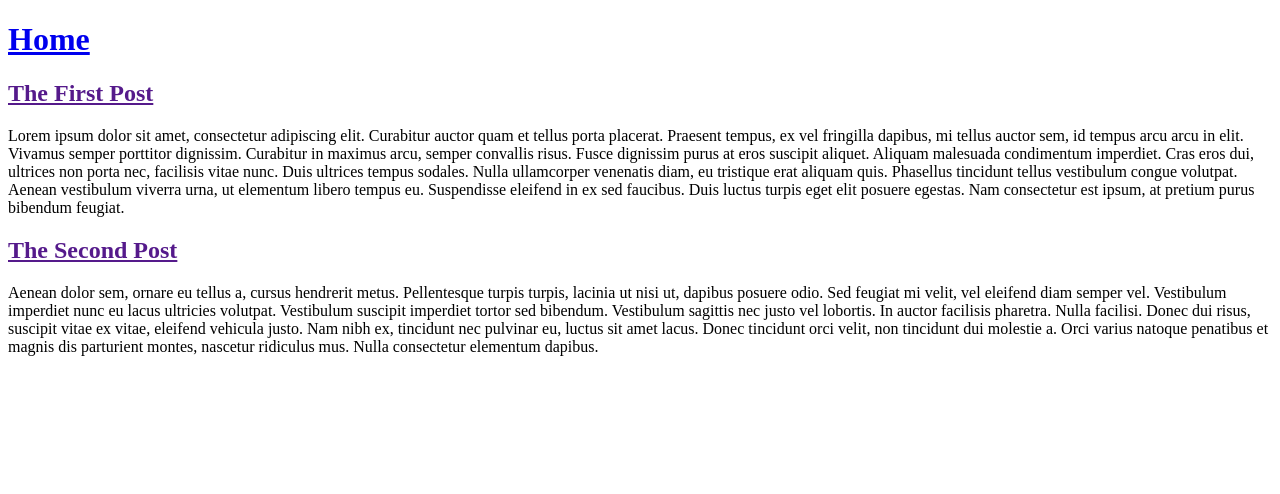
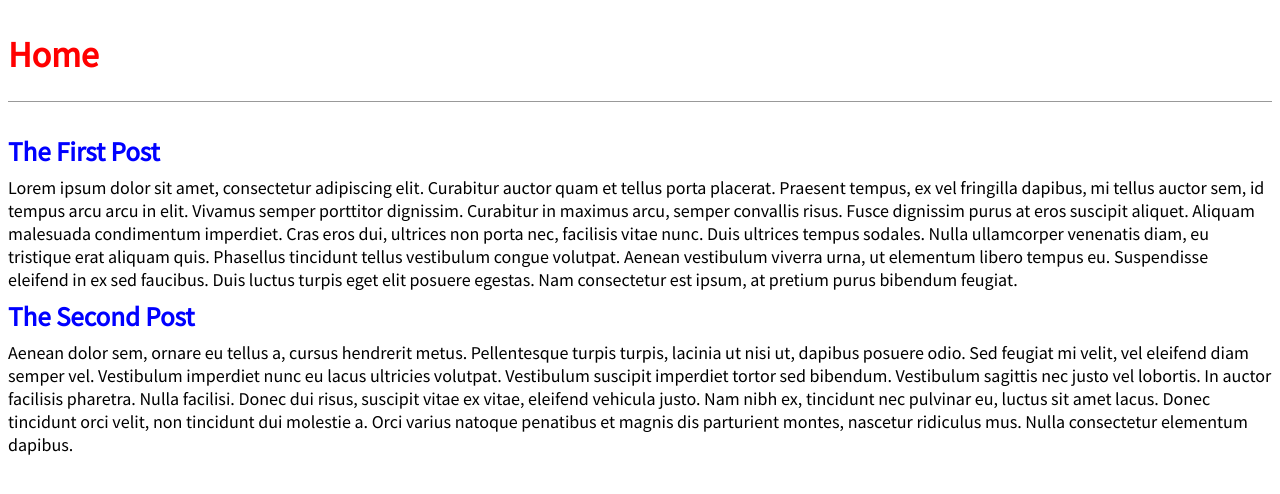
Before and after one commit to raviindorey/DjangoForBeginners, a Django app: page / in a window 1280 px wide. Shown: the top 494 px of the page. Run offline with Django 3.2, Linux system fonts and the light colour scheme; data comes from the database, SQL or seed files in the repository.

Commit message:
Add statics

```diff
--- a/Chapter05/blog_project/blog_project/settings.py
+++ b/Chapter05/blog_project/blog_project/settings.py
@@ -119,3 +119,4 @@ USE_TZ = True
 # https://docs.djangoproject.com/en/3.0/howto/static-files/
 
 STATIC_URL = '/static/'
+STATICFILES_DIRS = [os.path.join(BASE_DIR, 'static')]
--- /dev/null
+++ b/Chapter05/blog_project/static/css/base.css
@@ -0,0 +1,47 @@
+body {
+  font-family: 'Source Sans Pro', sans-serif;
+  font-size: 18px;
+}
+
+header {
+  border-bottom: 1px solid #999;
+  margin-bottom: 2rem;
+  display: flex;
+}
+
+header h1 a {
+  color: red;
+  text-decoration: none;
+}
+
+.nav-left {
+  margin-right: auto;
+}
+
+.nav-right {
+  display: flex;
+  padding-top: 2rem;
+}
+
+.post-entry {
+  margin-bottom: 2rem;
+}
+
+.post-entry h2 {
+  margin: 0.5rem 0;
+}
+
+.post-entry h2 a,
+.post-entry h2 a:visited {
+  color: blue;
+  text-decoration: none;
+}
+
+.post-entry p {
+  margin: 0;
+  font-weight: 400;
+}
+
+.post-entry h2 a:hover {
+  color: red;
+}
--- a/Chapter05/blog_project/templates/base.html
+++ b/Chapter05/blog_project/templates/base.html
@@ -1,8 +1,11 @@
+{% load static %}
 <!DOCTYPE html>
 <html lang="en">
 <head>
   <meta charset="UTF-8">
   <meta name="viewport" content="width=device-width, initial-scale=1.0">
+  <link href="https://fonts.googleapis.com/css?family=Source+Sans+Pro:400" rel="stylesheet">
+  <link rel="stylesheet" href="{% static 'css/base.css' %}">
   <title>Blog App</title>
 </head>
 <body>
```
Also changed, not shown: Chapter05/blog_project/blog/views.py (line endings or trailing spaces).
